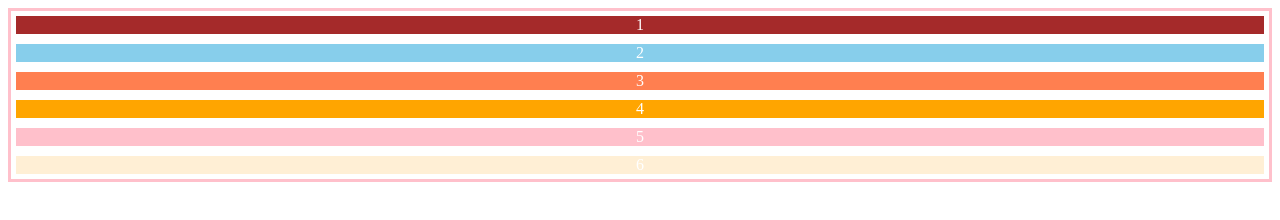
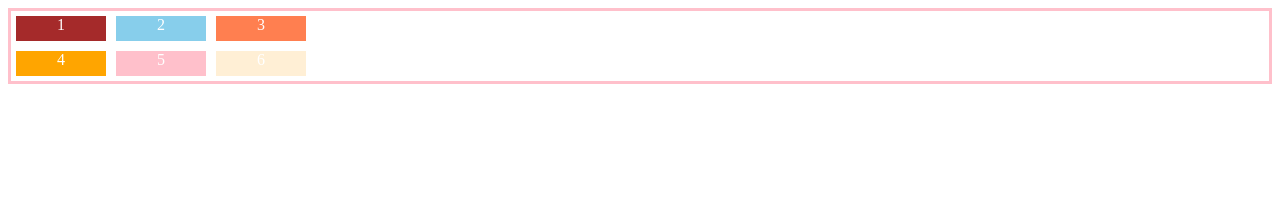
Before and after one commit to studydong/basic_html_website-1, a plain HTML site: page grid.html in a window 1280 px wide. Drawn offline with Linux system fonts and the light colour scheme.

Commit message:
Grid Columns, Rows 사용
columns와 Rows의 차이점과 fr 단위가 어떻게 측정 되는지 확인 해봄

```diff
--- a/grid.html
+++ b/grid.html
@@ -7,12 +7,17 @@
             #Container {
                     border:solid 3px pink;
                     display:grid;
+
+                    grid-template-columns: 100px 100px 100px;
+                    grid-template-rows: 35px 35px;
+
                   }
 
             .items {
                     text-align:center;
                     margin: 5px;
                     color: white;
+                    width: 90px;
             }
 
         </style>
@@ -25,6 +30,7 @@
             <div class="items" style="background-color:orange">4</div>
             <div class="items" style="background-color:pink;">5</div>
             <div class="items" style="background-color:papayawhip;">6</div>
+
         </div>
     </body>
 </html>
```
